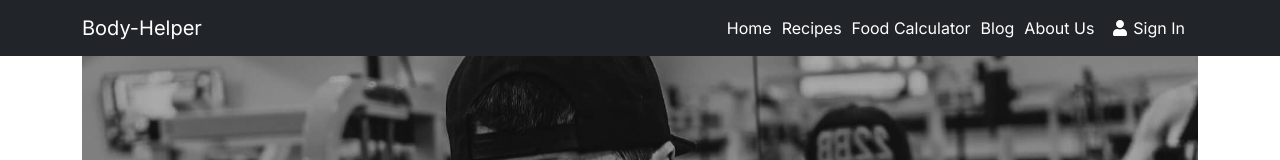
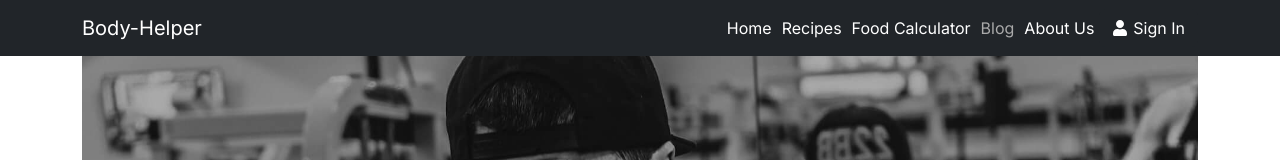
Before and after one commit to ivanStefanovBalinov/body-helper-site, a Next.js app in the folder body-helper-web/: page /blog in a window 1280 px wide. Shown: the top 160 px of the page. Built offline with nearby package versions, Linux system fonts and the light colour scheme; no server answers; the database is empty.

Commit message:
Add nav active class

```diff
--- a/body-helper-web/src/components/Header.jsx
+++ b/body-helper-web/src/components/Header.jsx
@@ -4,8 +4,10 @@ import { Navbar, Nav, Container, Dropdown, Button } from "react-bootstrap";
 import { signIn, signOut, useSession } from "next-auth/react";
 import { FaUser } from "react-icons/fa";
 import Link from "next/link";
+import { usePathname } from "next/navigation";
 const Header = () => {
   const { data: session, status } = useSession();
+  const path = usePathname();
 
   const navItems = [
     { path: "/", title: "Home" },
@@ -24,7 +26,14 @@ const Header = () => {
           <Navbar.Collapse id="basic-navbar-nav">
             <Nav className="ms-auto">
               {navItems.map((item) => (
-                <Link className="nav-items" href={item.path} key={item.path}>
+                <Link
+                  className={
+                    path.startsWith(item.path) && item.path !== "/"
+                      ? "active nav-items"
+                      : "nav-items"
+                  }
+                  href={item.path}
+                  key={item.path}>
                   {item.title}
                 </Link>
               ))}
```
